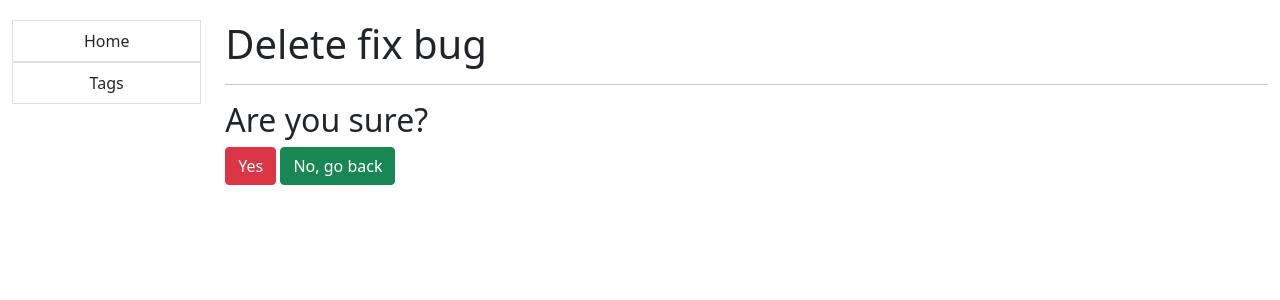
After one commit to usrofgh/django_mate_practice, a Django app: page /tasks/1/delete/ in a window 1280 px wide. The commit adds this page. Shown: the top 300 px of the page. Run offline with Django 4.2, Linux system fonts and the light colour scheme; data comes from the database, SQL or seed files in the repository; some libraries are stand-ins or nearby versions.

Commit message:
Add ability to delete tasks

```diff
--- /dev/null
+++ b/templates/todo/task_confirm_delete.html
@@ -0,0 +1,18 @@
+{% extends 'base.html' %}
+{% load crispy_forms_tags %}
+
+{% block title %}
+  <title>Delete task</title>
+{% endblock %}
+
+{% block content %}
+  <h1>Delete {{ task }}</h1>
+  <hr>
+  <form action="" method="post">
+    {% csrf_token %}
+    {{ form|crispy }}
+    <h2>Are you sure?</h2>
+    <input type="submit" value="Yes" class="btn btn-danger">
+    <a href="{% url 'todo:task-list' %}" class="btn btn-success">No, go back</a>
+  </form>
+{% endblock %}
--- a/templates/todo/task_list.html
+++ b/templates/todo/task_list.html
@@ -28,7 +28,7 @@
         {{ tag }}{% if not forloop.last %},{% endif %}
       {% endfor %}
         <a href="{% url 'todo:task-update' pk=task.id %}" class="text-decoration-none">Update</a>
-        <a href="#" class="text-decoration-none">Delete</a>
+        <a href="{% url 'todo:task-delete' pk=task.id %}" class="text-decoration-none">Delete</a>
       </p>
       <hr>
     {% endfor %}
--- a/todo/urls.py
+++ b/todo/urls.py
@@ -4,6 +4,7 @@ from todo.views import (
     TaskListView,
     TaskUpdateView,
     TaskCreateView,
+    TaskDeleteView,
 
     TagListView,
     TagUpdateView,
@@ -15,6 +16,7 @@ urlpatterns = [
     path("", TaskListView.as_view(), name="task-list"),
     path("tasks/create", TaskCreateView.as_view(), name="task-create"),
     path("tasks/<int:pk>/", TaskUpdateView.as_view(), name="task-update"),
+    path("tasks/<int:pk>/delete/", TaskDeleteView.as_view(), name="task-delete"),
 
     path("tags/", TagListView.as_view(), name="tag-list"),
     path("tags/create", TagCreateView.as_view(), name="tag-create"),
--- a/todo/views.py
+++ b/todo/views.py
@@ -20,6 +20,11 @@ class TaskCreateView(generic.CreateView):
     success_url = reverse_lazy("todo:task-list")
 
 
+class TaskDeleteView(generic.DeleteView):
+    model = Task
+    success_url = reverse_lazy("todo:task-list")
+
+
 class TagListView(generic.ListView):
     model = Tag
 
```
